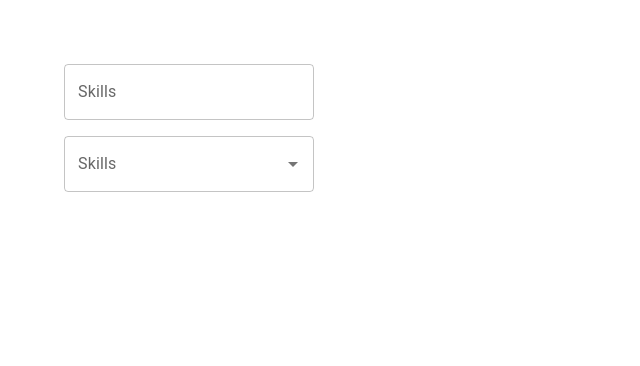
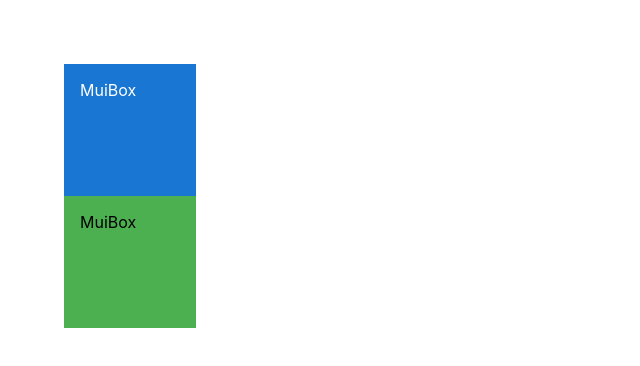
Before and after one commit to amontalvof/react-mui-demo, a React (Create React App) app: page / in a window 1280 px wide. Shown: the top 366 px of the page, without its empty margins (0-640 px from the left). Built offline with nearby package versions, Linux system fonts and the light colour scheme.

Commit message:
feat: Box

```diff
--- a/src/App.tsx
+++ b/src/App.tsx
@@ -1,5 +1,6 @@
 import './App.css';
-import MuiAutocomplete from './components/MuiAutocomplete';
+import MuiBox from './components/MuiBox';
+// import MuiAutocomplete from './components/MuiAutocomplete';
 // import MuiRating from './components/MuiRating';
 // import MuiSwitch from './components/MuiSwitch';
 // import MuiCheckbox from './components/MuiCheckbox';
@@ -12,7 +13,7 @@
 function App() {
     return (
         <div className="App">
-            <MuiAutocomplete />
+            <MuiBox />
         </div>
     );
 }
--- /dev/null
+++ b/src/components/MuiBox.tsx
@@ -0,0 +1,34 @@
+import { Box } from '@mui/material';
+
+const MuiBox = () => {
+    return (
+        <>
+            <Box
+                // component="span"
+                sx={{
+                    backgroundColor: 'primary.main',
+                    color: 'white',
+                    height: '100px',
+                    width: '100px',
+                    padding: '16px',
+                    '&:hover': {
+                        backgroundColor: 'primary.light',
+                    },
+                }}
+            >
+                MuiBox
+            </Box>
+            <Box
+                display="flex"
+                height="100px"
+                width="100px"
+                bgcolor="success.light"
+                p={2}
+            >
+                MuiBox
+            </Box>
+        </>
+    );
+};
+
+export default MuiBox;
```
